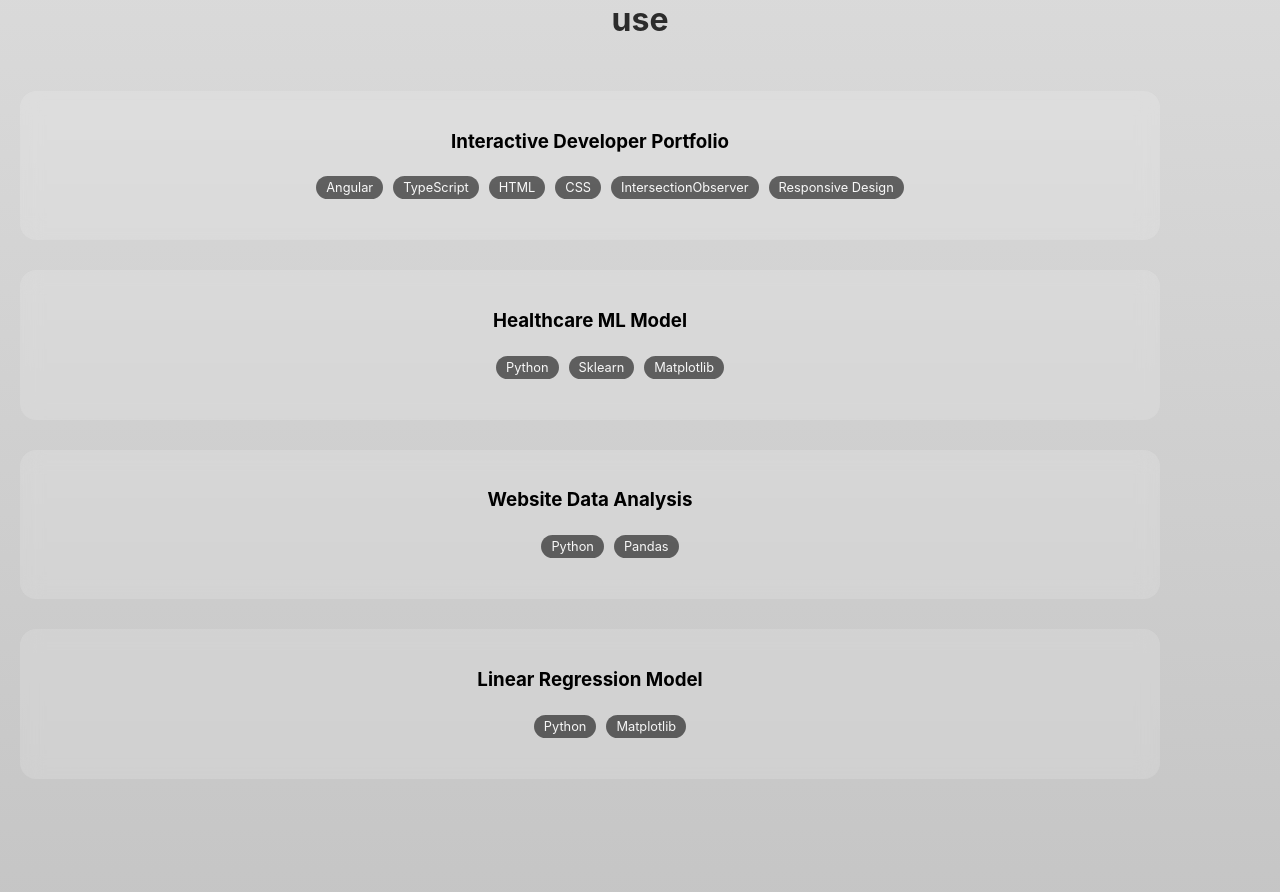
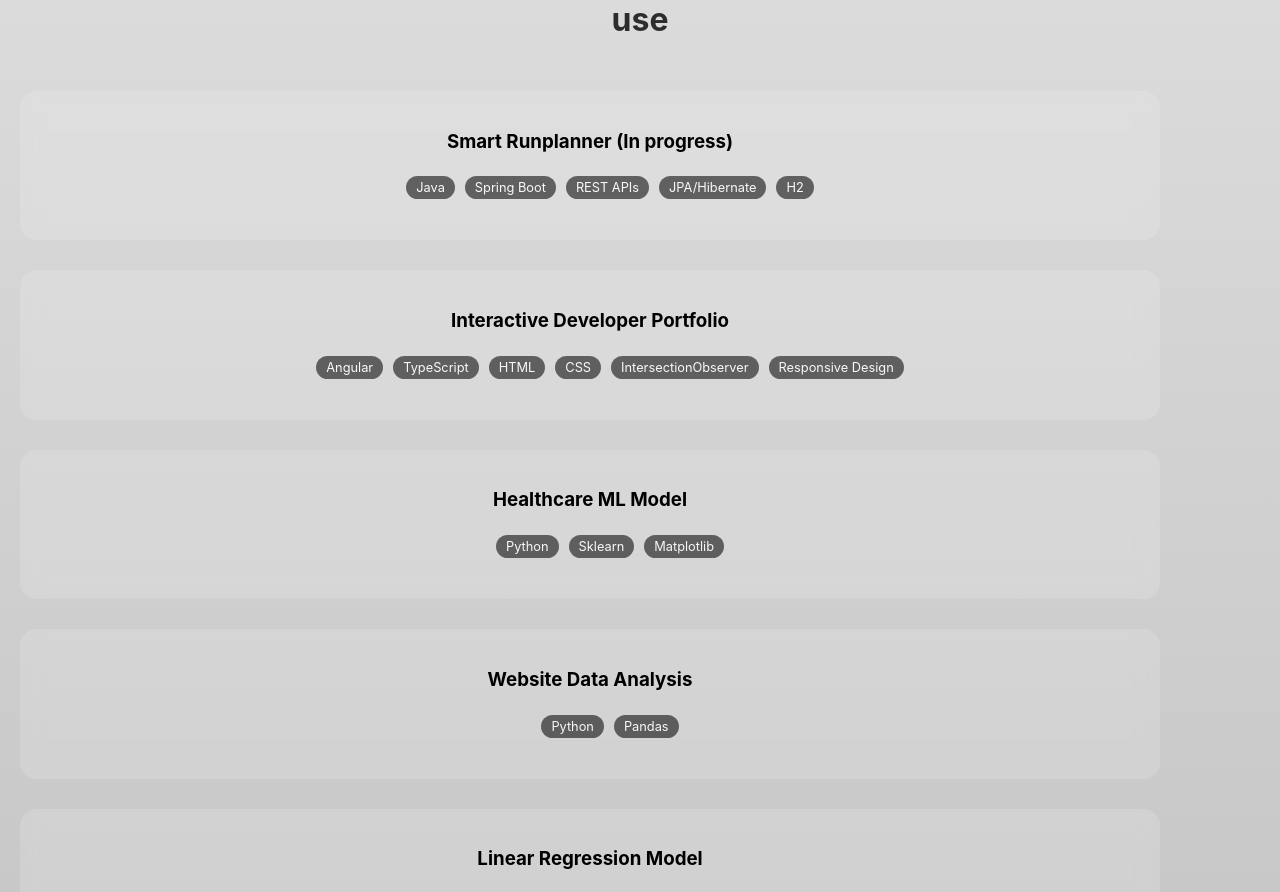
Before and after one commit to kassandramonterroso/portfolio_website, an Angular app: page / in a window 1280 px wide. Shown: the part 1680-2572 px from the top of the page. Built offline with nearby package versions, Linux system fonts and the light colour scheme.

Commit message:
added smart runplanner

```diff
--- a/src/app/projects/projects.ts
+++ b/src/app/projects/projects.ts
@@ -14,24 +14,30 @@ export class Projects {
 
   projects: {[key: number] : any} = {
     1: {
+      title: 'Smart Runplanner (In progress)',
+      description: 'Designing a smart training planner that generates personalized running schedules based on availability, pace goals, and recovery constraints. Currently building the data model, scheduling logic, and backend APIs, with plans for analytics-driven progression and performance tracking.',
+      tech: ['Java', 'Spring Boot', 'REST APIs', 'JPA/Hibernate', 'H2'],
+      github: "https://github.com/kassandramonterroso/Smart_Runplanner"
+    },
+    2: {
       title: 'Interactive Developer Portfolio',
       description: 'Designed and built a performant Angular single-page portfolio featuring sequential hero typography animations, scroll-driven UI state, and modular standalone components. Focused on clean architecture, accessibility, and polished user experience.',
       tech: ['Angular', 'TypeScript', 'HTML', 'CSS', 'IntersectionObserver', 'Responsive Design'],
       github: "https://github.com/kassandramonterroso/portfolio_website"
     },
-    3: {
+    4: {
       title: 'Website Data Analysis',
       description: 'Conducted user funnel analysis using Pandas to understand how users progress from visiting the website to adding items to cart, checking out, and completing purchases.',
       tech: ['Python', 'Pandas'],
       github:"https://github.com/kassandramonterroso/Website_Data_Analysis",
     },
-    4: {
+    5: {
       title: 'Linear Regression Model',
       description: 'Built a gradient descent algorithm to minimize error between predicted and actual values by computing gradients for model parameters and tuning step size for stable convergence.',
       tech: ['Python', 'Matplotlib'],
       github:"https://github.com/kassandramonterroso/Linear_Regression_Algorithm",
     },
-    2: {
+    3: {
       title: 'Healthcare ML Model',
       description: 'Using sklearn to create a k nearest neighbor classifier trained to predict whether a patient has breast cancer. Includes a plot of classifier accuracies with k values from 1-100 to find the most accurate k value.',
       tech: ['Python', 'Sklearn', 'Matplotlib'],
```
